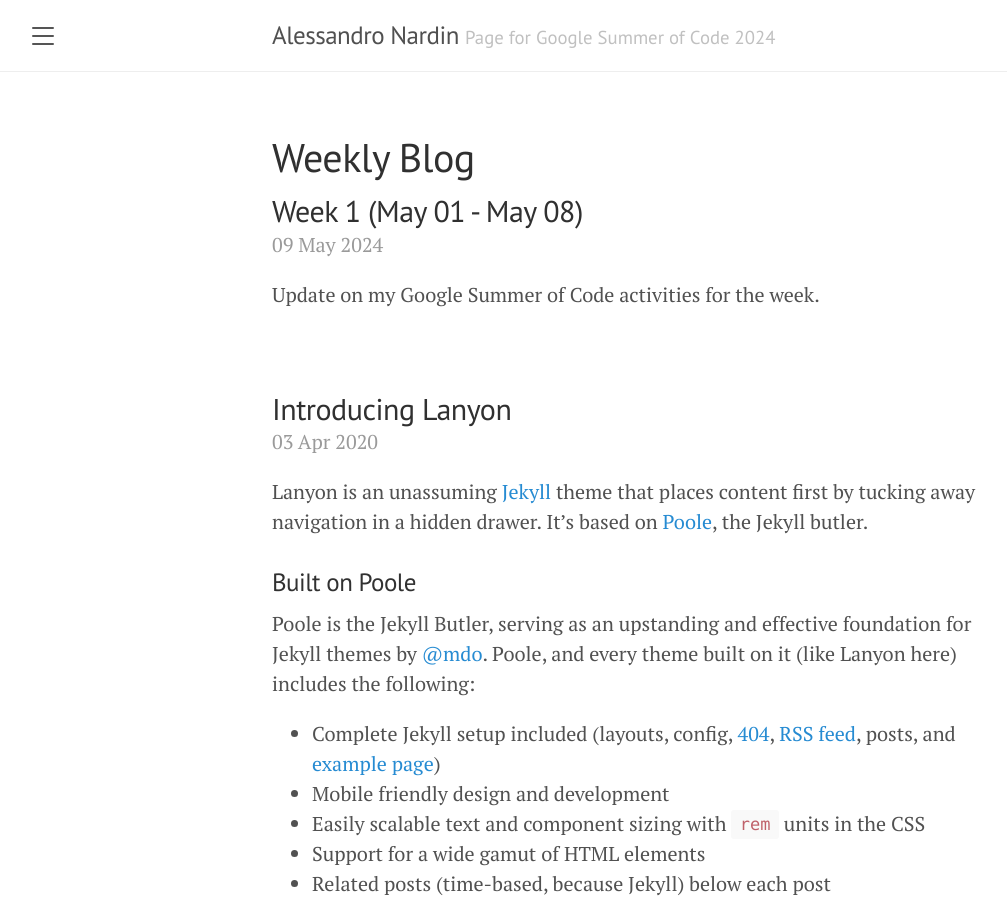
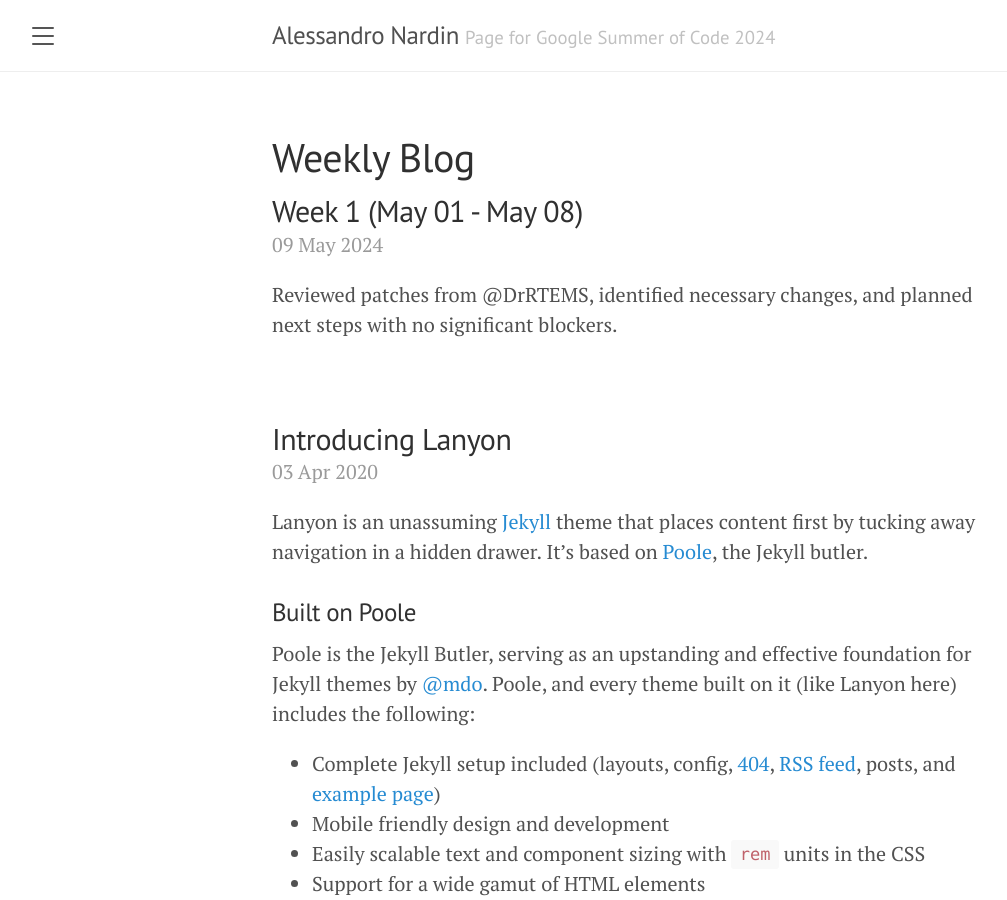
Before and after one commit to AlessandroNardin/alessandronardin.github.io, a Jekyll site: the page built from weekly_blog.html, in a window 1280 px wide and 900 px high. Shown: the whole window, without its empty margins (8-1015 px from the left). Built offline with Jekyll 4.4.1, drawn with Linux system fonts in a browser that asks for light colours.

Commit message:
added first post3

```diff
--- a/_posts/0204-05-08-week-1.md
+++ b/_posts/0204-05-08-week-1.md
@@ -4,7 +4,7 @@ title: "Week 1 (May 01 - May 08)"
 date: 2024-05-09
 categories: [GSoC]
 tags: [GSoC, weekly update]
-excerpt: "Update on my Google Summer of Code activities for the week."
+excerpt: "Reviewed patches from @DrRTEMS, identified necessary changes, and planned next steps with no significant blockers."
 author: Alessandro Nardin
 
 ---
```
